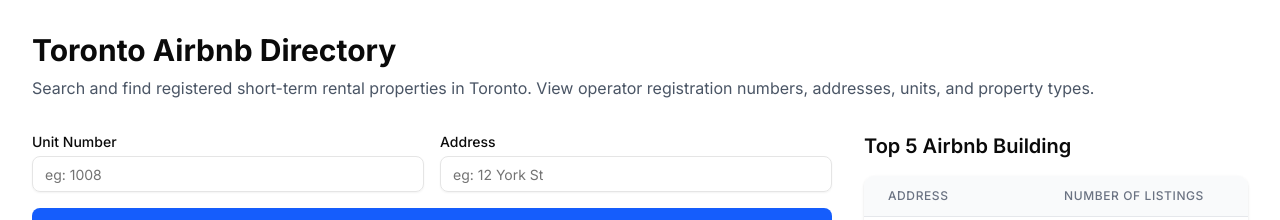
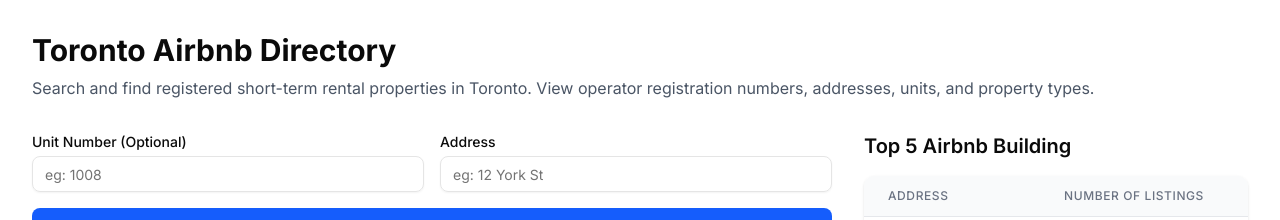
Before and after one commit to zspengyou/toronto-airbnb-directory, a Next.js app: page / in a window 1280 px wide. Shown: the top 220 px of the page. Built offline with nearby package versions, Linux system fonts and the light colour scheme.

Commit message:
add unit number optional

```diff
--- a/components/search-form.tsx
+++ b/components/search-form.tsx
@@ -63,7 +63,7 @@
       <div className="grid grid-cols-1 md:grid-cols-2 gap-4">
         <div>
           <label htmlFor="unit" className="block text-sm font-medium mb-1">
-            Unit Number
+            Unit Number (Optional)
           </label>
           <Input
             id="unit"
```
